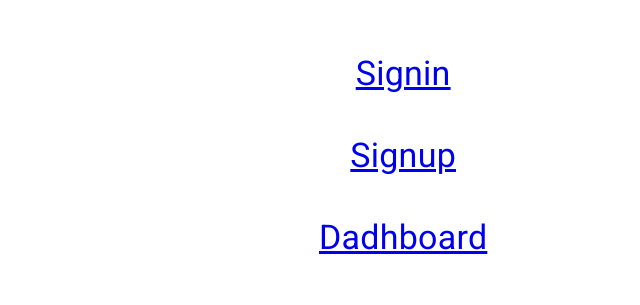
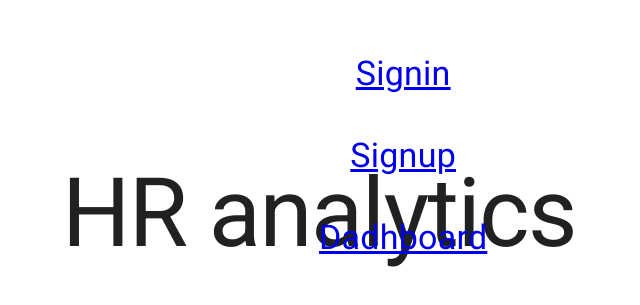
Before and after one commit to Edyta2801/HR-dashboard, a React (Create React App) app: page / in a window 1280 px wide. Shown: the part 187-492 px from the top of the page, without its empty margins (321-961 px from the left). Built offline with nearby package versions, Linux system fonts and the light colour scheme; no server answers.

Commit message:
add test for Home

```diff
--- a/src/components/Layout/index.tsx
+++ b/src/components/Layout/index.tsx
@@ -10,9 +10,9 @@ import { ROUTES } from '../../types/routes';
 // import ErrorInfo from "../ErrorInfo";
 import Header from '../Header';
 import Navigation from '../Navigation';
-import ProfilePage from '../../pages/ProfilePage';
-import DashboardPage from '../../pages/DashboardPage';
-import Menu2Page from '../../pages/Menu2Page';
+import ProfilePage from '../../views/ProfilePage';
+import DashboardPage from '../../views/DashboardPage';
+import Menu2Page from '../../views/Menu2Page';
 import * as styles from './Layout.styles';
 
 type LayoutProps = {
--- a/src/pages/HomePage.tsx
+++ b/src/views/home/Home.tsx
@@ -6,6 +6,7 @@ import { Typography } from '@mui/material';
 function Home() {
   return (
     <Box>
+      <Typography variant="h1">HR analytics</Typography>
       <Box sx={{ position: 'absolute', top: '30%', left: '50%' }}>
         <Typography variant="h4" align="center">
           <Link to="/signin">Signin</Link>
```
Also changed, not shown: src/components/Router/index.tsx (+6 -6 lines), src/views/DashboardPage.tsx (renamed from src/pages/DashboardPage.tsx), src/views/Menu2Page.tsx (renamed from src/pages/Menu2Page.tsx), src/views/ProfilePage.tsx (renamed from src/pages/ProfilePage.tsx), src/views/SigninPage.tsx (renamed from src/pages/SigninPage.tsx), src/views/SignupPage.tsx (renamed from src/pages/SignupPage.tsx), 2 other files (tests, documents, lock files or other folders).
